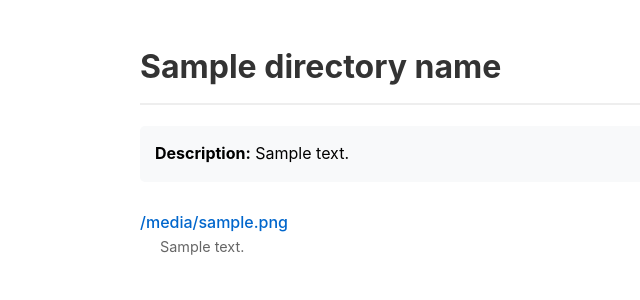
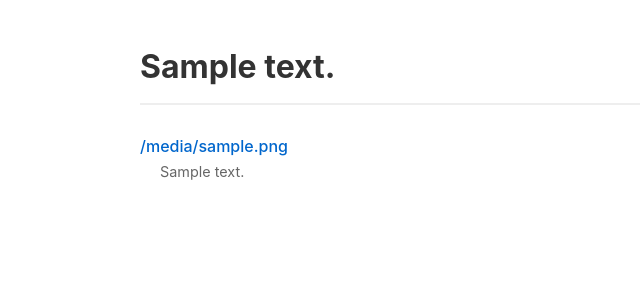
Before and after one commit to k0s/k0sNgin, a FastAPI app: template src/k0sngin/templates/index.html in a window 1280 px wide. Shown: the top 300 px of the page, without its empty margins (100-740 px from the left). Run offline with FastAPI, Linux system fonts and the light colour scheme; the template is opened without the code that fills it: most values are stand-ins (such as "Sample title", 1, 10 or a date in 2020).

Commit message:
minor improvements

```diff
--- a/src/k0sngin/main.py
+++ b/src/k0sngin/main.py
@@ -94,7 +94,7 @@ async def serve_file(file_path: str, request: Request):
         # Render the directory index template
         return templates.TemplateResponse("index.html", {
             "request": request,
-            "directory_name": file_path or "Root",
+            "directory_name": file_path or "/",
             "description": description,
             "files": files
         })
--- a/src/k0sngin/templates/index.html
+++ b/src/k0sngin/templates/index.html
@@ -50,12 +50,11 @@
     </style>
 </head>
 <body>
-    <h1>{{ directory_name }}</h1>
 
     {% if description %}
-    <div class="directory-info">
-        <strong>Description:</strong> {{ description }}
-    </div>
+    <h1>{{ description }}</h1>
+    {% else %}
+    <h1>{{ directory_name }}</h1>
     {% endif %}
 
     <ul class="file-list">
```
